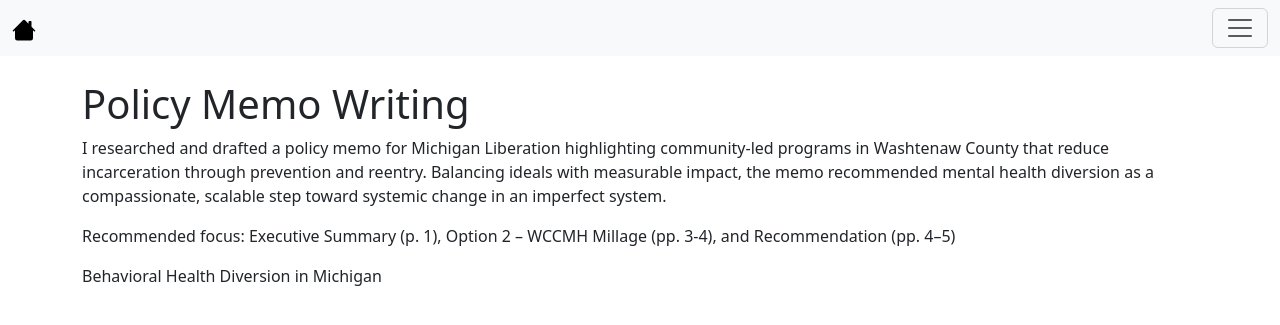
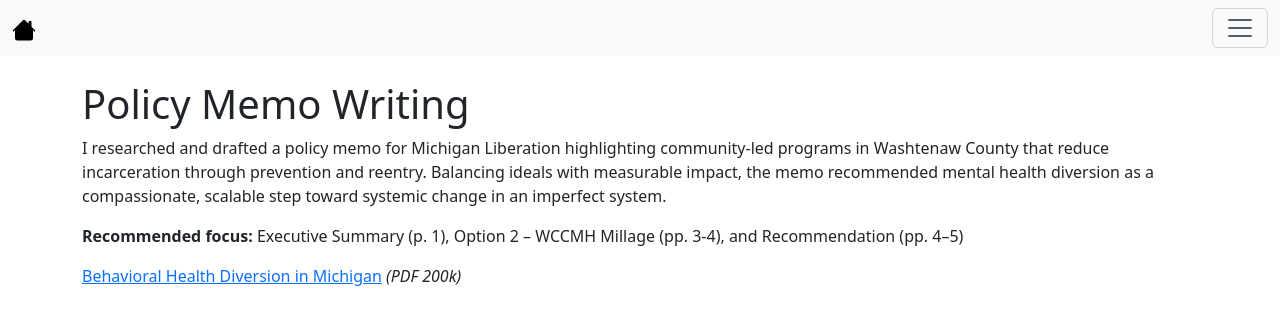
Before and after one commit to pyrgns/pyrgns.github.io, a Jekyll site: the page built from michigan-liberation.md, in a window 1280 px wide. Shown: the top 325 px of the page. Built offline with Jekyll 4.4.1, drawn with Linux system fonts in a browser that asks for light colours.

Commit message:
Update michigan-liberation.md

```diff
--- a/michigan-liberation.md
+++ b/michigan-liberation.md
@@ -7,6 +7,6 @@ title: Paul Yuergens
 
 I researched and drafted a policy memo for Michigan Liberation highlighting community-led programs in Washtenaw County that reduce incarceration through prevention and reentry. Balancing ideals with measurable impact, the memo recommended mental health diversion as a compassionate, scalable step toward systemic change in an imperfect system.
 
-Recommended focus: Executive Summary (p. 1), Option 2 – WCCMH Millage (pp. 3-4), and Recommendation (pp. 4–5)
+**Recommended focus:** Executive Summary (p. 1), Option 2 – WCCMH Millage (pp. 3-4), and Recommendation (pp. 4–5)
 
-Behavioral Health Diversion in Michigan
+[Behavioral Health Diversion in Michigan]({{ '/assets/pdfs/michigan-liberation-memo.pdf' | relative_url }}) *(PDF 200k)*
```
